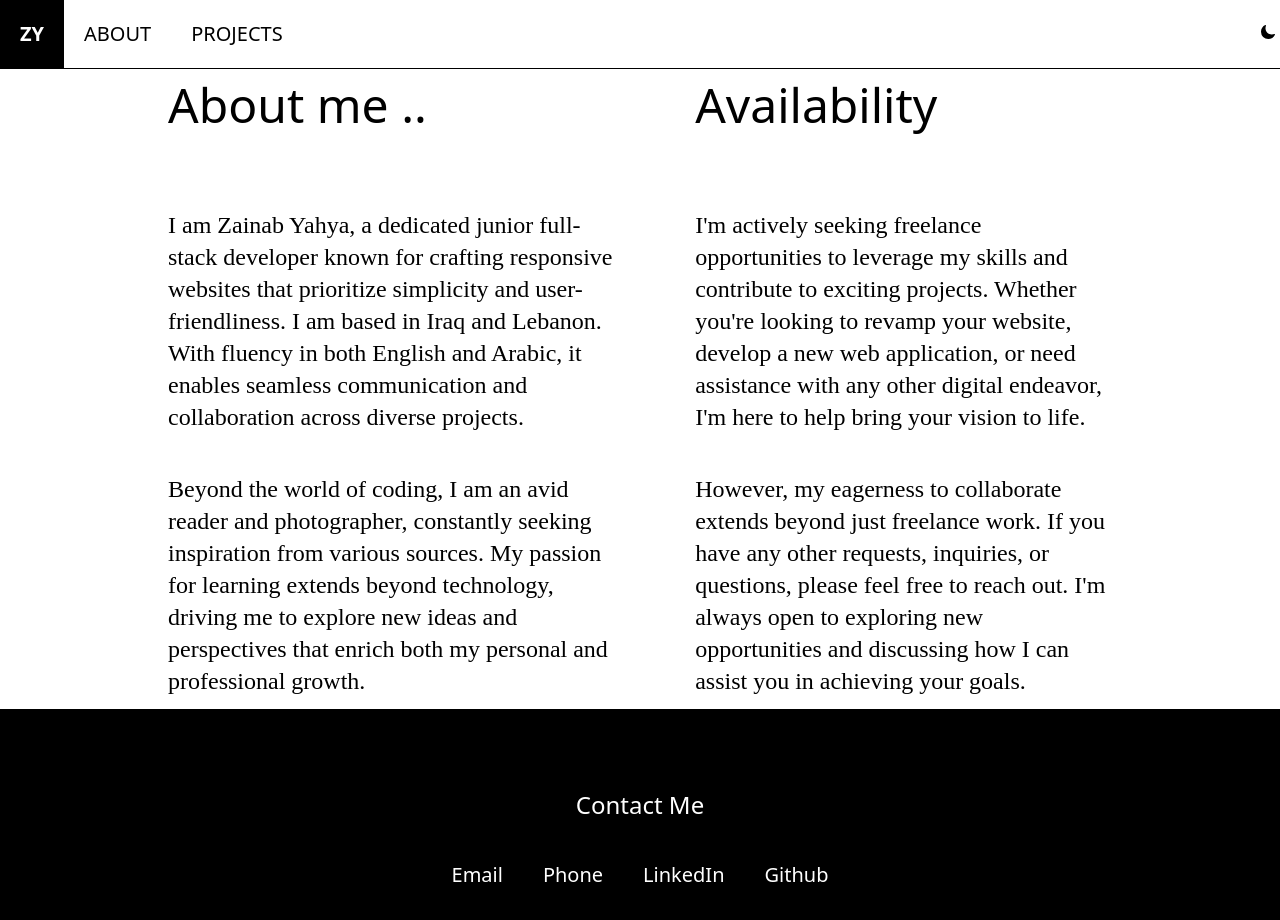
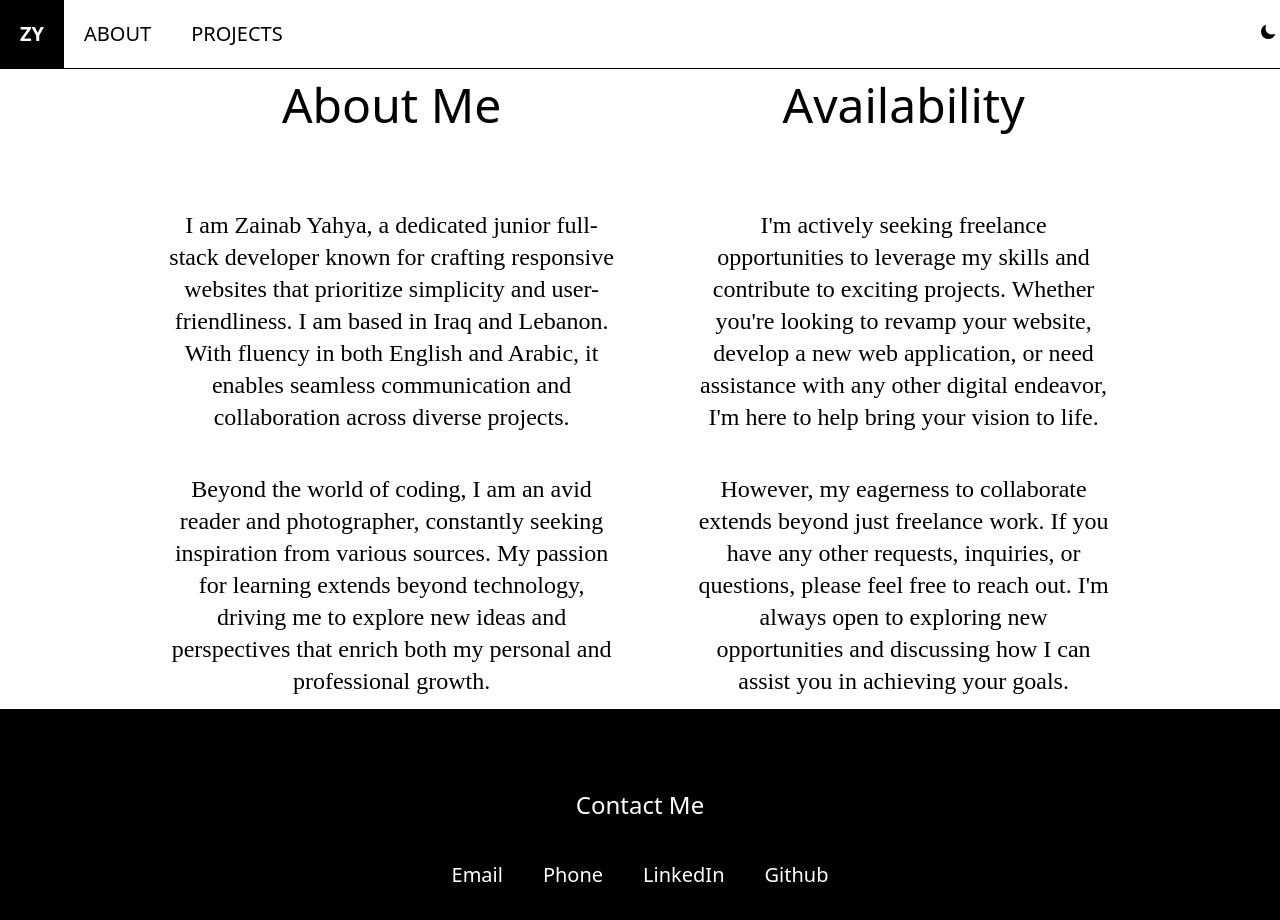
Before and after one commit to zainabyahya/portfolio, a React (Create React App) app: page /about in a window 1280 px wide. Shown: the top 920 px of the page. Built offline with nearby package versions, Linux system fonts and the light colour scheme.

Commit message:
fix styling

```diff
--- a/src/components/About.js
+++ b/src/components/About.js
@@ -5,16 +5,16 @@ const About = () => {
     return (
         <Animated>
             <div className='py-10 px-[10vw] flex flex-col items-center justify-center lg:h-[80vh] lg:flex-row dark:bg-black dark:text-white'>
-                <div className="about-section">
-                    <h1 className='text-5xl p-10'>About me ..</h1>
-                    <div className='w-full font-bebas p-10 text-2xl flex flex-wrap justify-center gap-10 dark:bg-black dark:text-white dark:border-white'>
+                <div className="flex flex-col items-center justify-center">
+                    <h1 className='text-5xl p-10 '>About Me</h1>
+                    <div className='text-center w-full font-bebas p-10 text-2xl flex flex-wrap justify-center gap-10 dark:bg-black dark:text-white dark:border-white'>
                         <p>I am Zainab Yahya, a dedicated junior full-stack developer known for crafting responsive websites that prioritize simplicity and user-friendliness. I am based in Iraq and Lebanon. With fluency in both English and Arabic, it enables seamless communication and collaboration across diverse projects.</p>
                         <p>Beyond the world of coding, I am an avid reader and photographer, constantly seeking inspiration from various sources. My passion for learning extends beyond technology, driving me to explore new ideas and perspectives that enrich both my personal and professional growth.</p>
                     </div>
                 </div>
-                <div className="availability-section">
+                <div className="flex flex-col items-center justify-center">
                     <h1 className='text-5xl p-10'>Availability</h1>
-                    <div className='w-full font-bebas p-10 text-2xl flex flex-wrap justify-center gap-10 dark:bg-black dark:text-white dark:border-white'>
+                    <div className='text-center w-full font-bebas p-10 text-2xl flex flex-wrap justify-center gap-10 dark:bg-black dark:text-white dark:border-white'>
                         <p>I'm actively seeking freelance opportunities to leverage my skills and contribute to exciting projects. Whether you're looking to revamp your website, develop a new web application, or need assistance with any other digital endeavor, I'm here to help bring your vision to life.</p>
                         <p>However, my eagerness to collaborate extends beyond just freelance work. If you have any other requests, inquiries, or questions, please feel free to reach out. I'm always open to exploring new opportunities and discussing how I can assist you in achieving your goals.</p>
                     </div>
--- a/src/components/Home.js
+++ b/src/components/Home.js
@@ -6,10 +6,9 @@ import Animated from './Animated';
 const Home = () => {
     return (
         <Animated>
-            <div className='bg-white h-[70vh] md:h-[90vh] relative flex flex-col items-start md:items-center justify-center border-b-[1px] border-black p-7 dark:bg-black font-bebas'>
+            <div className='bg-white h-[70vh] md:h-[90vh] relative flex flex-col items-center justify-center border-b-[1px] border-black p-7 dark:bg-black font-bebas'>
                 <h1 className='hover:rotate-6 font-bold text-5xl md:text-7xl lg: xl:text-9xl z-10 dark:text-white'>ZAINAB YAHYA</h1>
                 <h1 className='hover:rotate-6 text-5xl md:text-7xl xl:text-9xl z-10 dark:text-white'>WEB DEVELOPER</h1>
-                {/* <img src={avatar} alt='img' width={1400} className='right-0 md:right-0 lg:right-30 absolute z-0 opacity-60' /> */}
             </div>
         </Animated>
 
```
